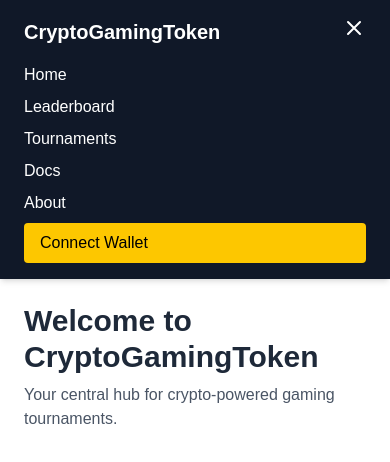
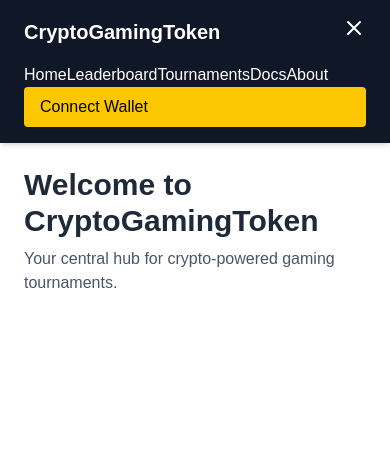
Before and after one commit to cryptogamingtoken/cgt-website, a Next.js app: page / in a window 390 px wide. Both pictures are taken after a click on the button 354 px from the left and 28 px from the top of the page. Shown: the top 462 px of the page. Built offline with nearby package versions, Linux system fonts and the light colour scheme.

Commit message:
Fix: Use next/link for internal navigation in NavBar

```diff
--- a/components/NavBar.js
+++ b/components/NavBar.js
@@ -1,38 +1,38 @@
 import { useState } from 'react';
+import Link from 'next/link';
 
 export default function NavBar() {
   const [isOpen, setIsOpen] = useState(false);
+  const toggleMenu = () => setIsOpen(!isOpen);
 
-  const toggleMenu = () => setIsOpen(!isOpen);
+  const navLink = (href, label) => (
+    <Link href={href} className="hover:text-yellow-400">
+      {label}
+    </Link>
+  );
 
   return (
     <nav className="bg-gray-900 text-white px-6 py-4 shadow-md">
       <div className="max-w-7xl mx-auto flex items-center justify-between">
-        {/* Logo */}
         <div className="text-xl font-bold">CryptoGamingToken</div>
 
-        {/* Desktop Nav Links */}
+        {/* Desktop */}
         <div className="hidden md:flex space-x-6">
-          <a href="/" className="hover:text-yellow-400">Home</a>
-          <a href="/leaderboard" className="hover:text-yellow-400">Leaderboard</a>
-          <a href="/tournaments" className="hover:text-yellow-400">Tournaments</a>
-          <a href="/docs" className="hover:text-yellow-400">Docs</a>
-          <a href="/about" className="hover:text-yellow-400">About</a>
+          {navLink('/', 'Home')}
+          {navLink('/leaderboard', 'Leaderboard')}
+          {navLink('/tournaments', 'Tournaments')}
+          {navLink('/docs', 'Docs')}
+          {navLink('/about', 'About')}
           <button className="bg-yellow-400 text-black px-4 py-2 rounded hover:bg-yellow-300">
             Connect Wallet
           </button>
         </div>
 
-        {/* Mobile Hamburger */}
+        {/* Mobile */}
         <div className="md:hidden">
           <button onClick={toggleMenu}>
-            <svg
-              className="w-6 h-6"
-              fill="none"
-              stroke="currentColor"
-              viewBox="0 0 24 24"
-              xmlns="http://www.w3.org/2000/svg"
-            >
+            <svg className="w-6 h-6" fill="none" stroke="currentColor"
+              viewBox="0 0 24 24" xmlns="http://www.w3.org/2000/svg">
               <path strokeLinecap="round" strokeLinejoin="round" strokeWidth={2}
                 d={isOpen ? "M6 18L18 6M6 6l12 12" : "M4 6h16M4 12h16M4 18h16"}
               />
@@ -44,11 +44,11 @@ export default function NavBar() {
       {/* Mobile Menu */}
       {isOpen && (
         <div className="md:hidden mt-4 space-y-2">
-          <a href="/" className="block hover:text-yellow-400">Home</a>
-          <a href="/leaderboard" className="block hover:text-yellow-400">Leaderboard</a>
-          <a href="/tournaments" className="block hover:text-yellow-400">Tournaments</a>
-          <a href="/docs" className="block hover:text-yellow-400">Docs</a>
-          <a href="/about" className="block hover:text-yellow-400">About</a>
+          {navLink('/', 'Home')}
+          {navLink('/leaderboard', 'Leaderboard')}
+          {navLink('/tournaments', 'Tournaments')}
+          {navLink('/docs', 'Docs')}
+          {navLink('/about', 'About')}
           <button className="w-full text-left bg-yellow-400 text-black px-4 py-2 rounded hover:bg-yellow-300">
             Connect Wallet
           </button>
```
